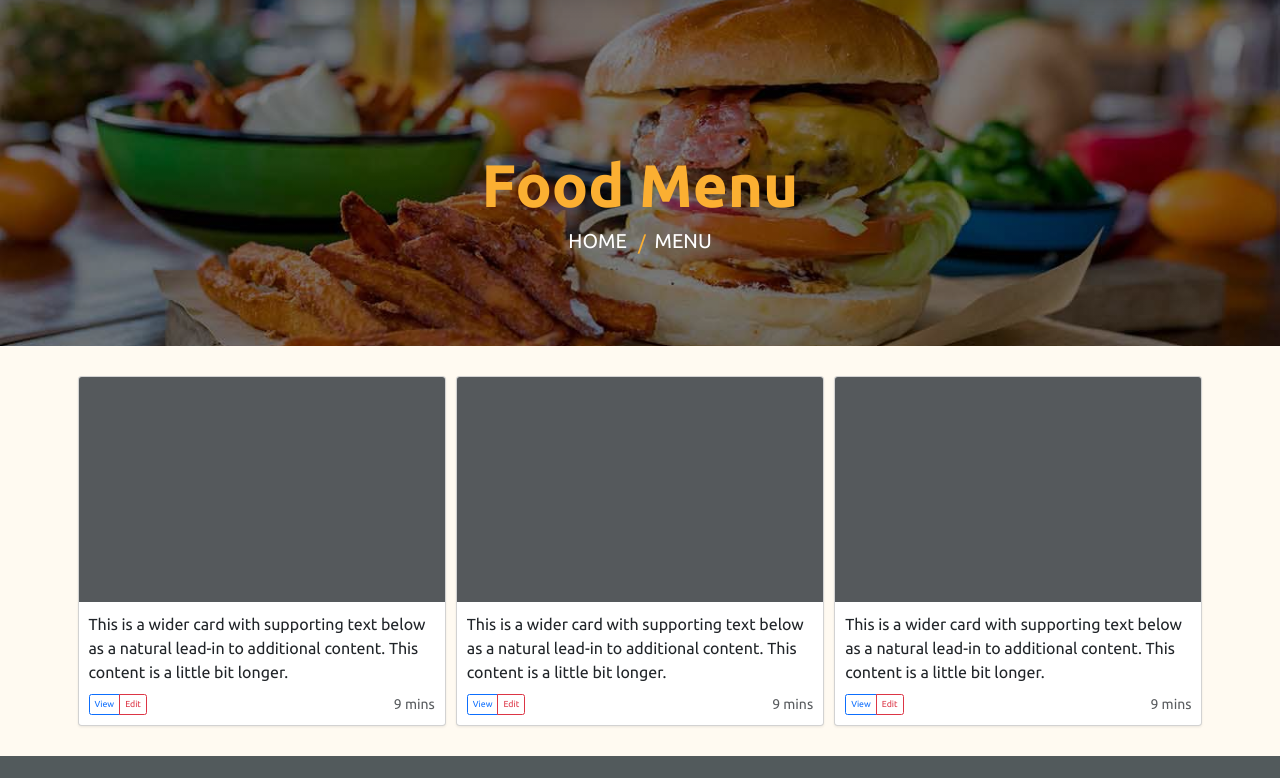
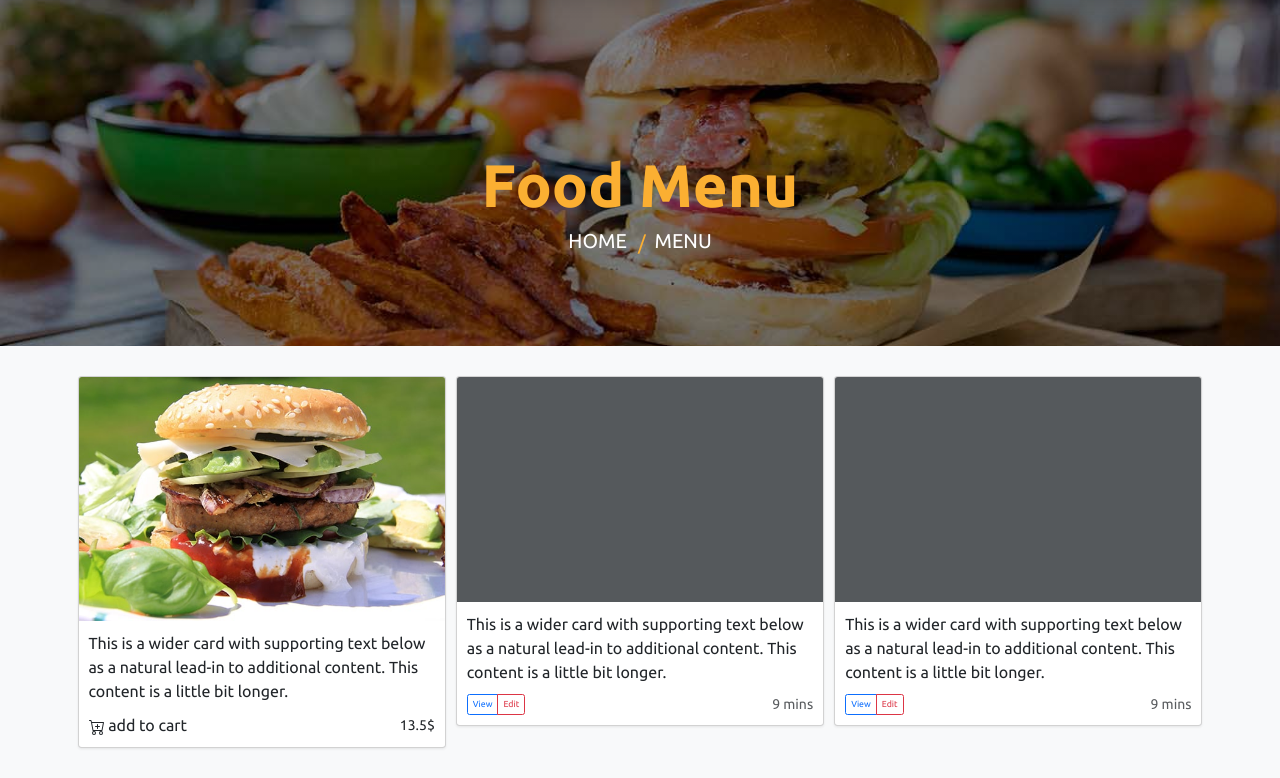
Before and after one commit to tanazgh/Burger-Land-Website, a PHP site: page /html/menu.html in a window 1280 px wide. Shown: the part 81-859 px from the top of the page. Before the commit the page ends 837 px from the top, so only its background shows below. Run offline with PHP 8.4, Linux system fonts and the light colour scheme; some libraries are stand-ins or nearby versions.

Commit message:
edit menu

```diff
--- a/css/styles.css
+++ b/css/styles.css
@@ -212,10 +212,6 @@ section {
   .navbar.show {
     top: 9rem;
   }
-}
-
-.myalbum{
-  background-color: var(--bg-yellow) !important;
 }
 
 /* Home */
--- a/html/menu.html
+++ b/html/menu.html
@@ -10,6 +10,7 @@
         <script src="https://cdn.jsdelivr.net/npm/bootstrap@5.3.0-alpha1/dist/js/bootstrap.bundle.min.js" integrity="sha384-w76AqPfDkMBDXo30jS1Sgez6pr3x5MlQ1ZAGC+nuZB+EYdgRZgiwxhTBTkF7CXvN" crossorigin="anonymous"></script>
         <script src="https://code.jquery.com/jquery-3.4.1.min.js"></script>
         <link rel="stylesheet" href="../css/styles.css" />
+        <link rel="stylesheet" href="/assets/font/bootstrap-icons.css">
     </head>
     <body>
 
@@ -43,15 +44,18 @@
                 <div class="row row-cols-1 row-cols-sm-2 row-cols-md-3 g-3">
                     <div class="col">
                     <div class="card shadow-sm">
-                        <svg class="bd-placeholder-img card-img-top" width="100%" height="225" xmlns="http://www.w3.org/2000/svg" role="img" aria-label="Placeholder: Thumbnail" preserveAspectRatio="xMidYMid slice" focusable="false"><title>Placeholder</title><rect width="100%" height="100%" fill="#55595c"></rect></svg>
+                        <img  class="bd-placeholder-img card-img-top" src="../images/blog-3.jpg" width="100%" height="30%" alt="...">
                         <div class="card-body">
                         <p class="card-text">This is a wider card with supporting text below as a natural lead-in to additional content. This content is a little bit longer.</p>
                         <div class="d-flex justify-content-between align-items-center">
-                            <div class="btn-group">
-                            <button type="button" class="btn btn-sm btn-outline-primary">View</button>
-                            <button type="button" class="btn btn-sm btn-outline-danger">Edit</button>
-                            </div>
-                            <small class="text-muted">9 mins</small>
+                            <a href="#" class="orderbtn bi bi-cart-plus">
+                                <svg xmlns="http://www.w3.org/2000/svg" width="16" height="16" fill="currentColor" class="bi bi-cart-plus" viewBox="0 0 16 16">
+                                <path d="M9 5.5a.5.5 0 0 0-1 0V7H6.5a.5.5 0 0 0 0 1H8v1.5a.5.5 0 0 0 1 0V8h1.5a.5.5 0 0 0 0-1H9V5.5z"/>
+                                <path d="M.5 1a.5.5 0 0 0 0 1h1.11l.401 1.607 1.498 7.985A.5.5 0 0 0 4 12h1a2 2 0 1 0 0 4 2 2 0 0 0 0-4h7a2 2 0 1 0 0 4 2 2 0 0 0 0-4h1a.5.5 0 0 0 .491-.408l1.5-8A.5.5 0 0 0 14.5 3H2.89l-.405-1.621A.5.5 0 0 0 2 1H.5zm3.915 10L3.102 4h10.796l-1.313 7h-8.17zM6 14a1 1 0 1 1-2 0 1 1 0 0 1 2 0zm7 0a1 1 0 1 1-2 0 1 1 0 0 1 2 0z"/>
+                              </svg>
+                              add to cart
+                            </a>
+                            <small class="price">13.5$</small>
                         </div>
                         </div>
                     </div>
```
Also changed, not shown: images/blog-3.jpg (added), images/menu-burger.jpg (added).
